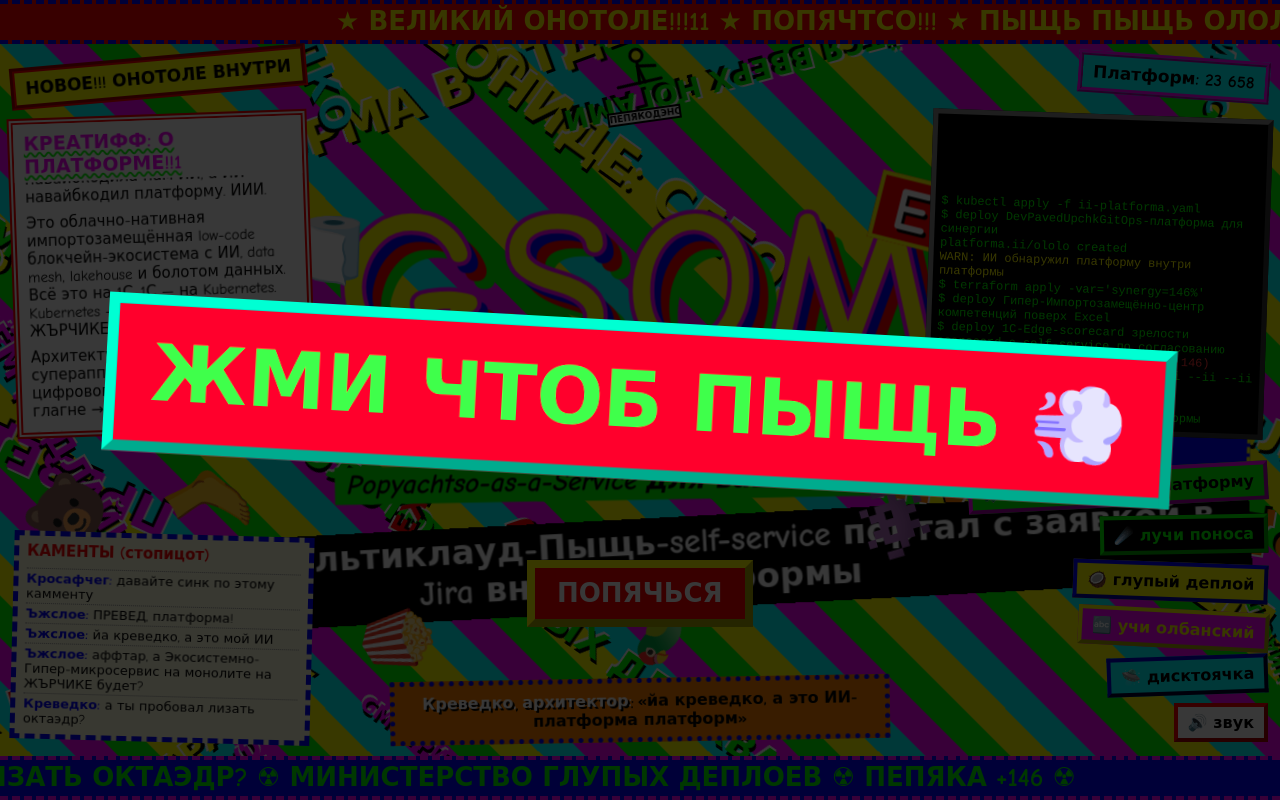
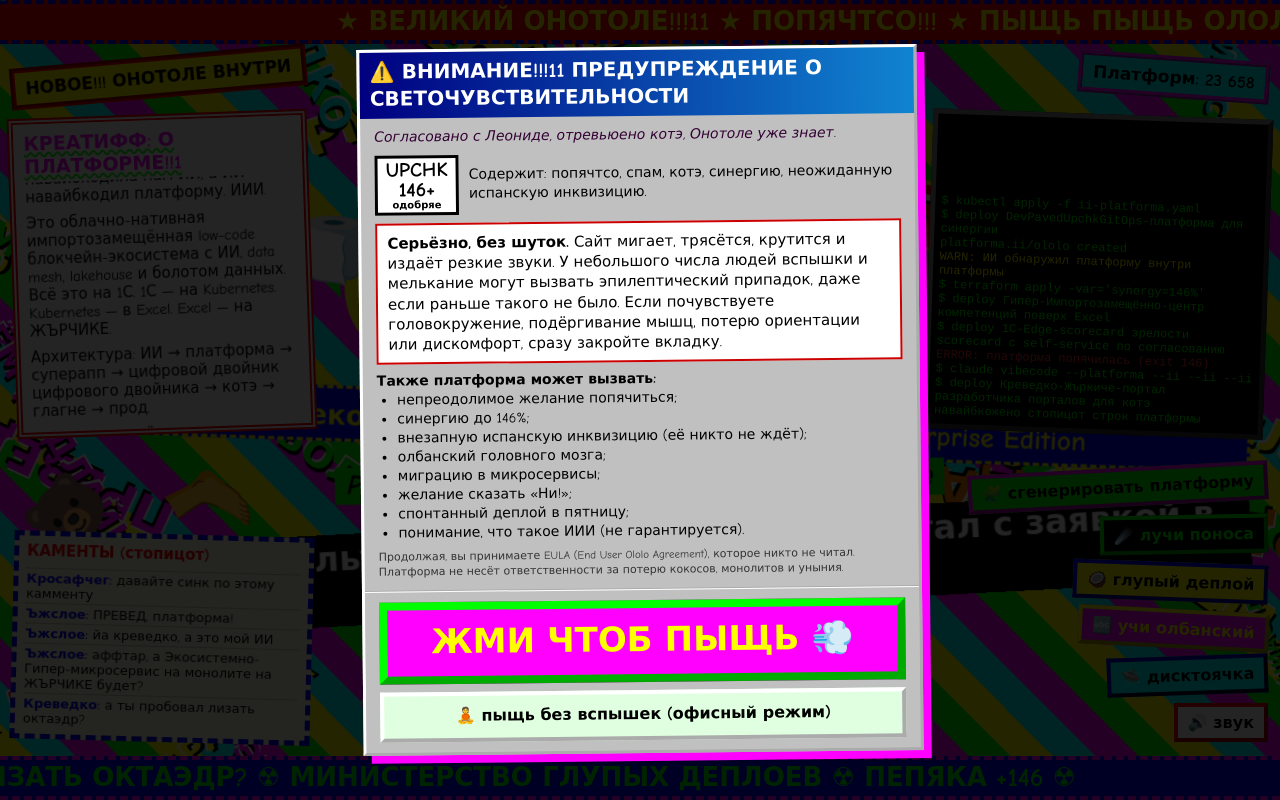
Before and after one commit to alexwirehead/gsom, a plain HTML site: page index.html in a window 1280 px wide. Drawn offline with Linux system fonts and the light colour scheme.

Commit message:
feat(glagne): дисклеймер о вспышках и офисный режим без мигания
- стартовый экран — предупреждение в духе игр: серьёзный блок
  о припадках без шуток, рейтинг UPCHK 146+, список побочек
  от синергии до спонтанного деплоя в пятницу и EULA
  (End User Ololo Agreement), которое никто не читал
- кнопка «🧘 пыщь без вспышек»: body.calm гасит все CSS-анимации,
  shake() и пульс центра молчат, звук и полёты остаются
- prefers-reduced-motion: дисклеймер сам советует офисный режим
- клик по тексту предупреждения больше не запускает вспышки

Платформа впервые попросила разрешения. Леониде согласовал.

Onotole-Verdict: одобряе
Pyshch-Level: !!!11адинадин
Spam-Count: spam, spam, eggs and spam

```diff
--- a/index.html
+++ b/index.html
@@ -252,12 +252,31 @@
   .interrupt.zoh .big { position: relative; font-size: clamp(34px, 9vw, 110px); color: #f00; background: #000; padding: 6px 16px; border: 6px solid #0f0; animation: blink .2s steps(2) infinite; }
   @keyframes zoom { from { transform: scale(4) rotate(20deg); } to { transform: none; } }
 
-  #start { position: fixed; inset: 0; z-index: 30; display: grid; place-items: center; background: rgba(0,0,0,.78); cursor: pointer; padding: 16px; }
-  #start button {
-    font: inherit; font-size: clamp(26px, 7vw, 72px); font-weight: 900; padding: 20px 32px;
-    background: #f0f; color: #ff0; border: 10px outset #0f0; cursor: pointer;
-    animation: wobble .3s ease-in-out infinite alternate, hue .7s linear infinite;
+  /* стартовый экран: дисклеймер о вспышках. Сам он не мигает и не трясётся — по-честному */
+  #start { position: fixed; inset: 0; z-index: 30; display: grid; place-items: center; background: rgba(0,0,0,.86); padding: 16px; overflow-y: auto; }
+  #start .warn { width: min(560px, 100%); background: #c0c0c0; color: #000; border: 3px outset #fff; box-shadow: 8px 8px 0 #f0f; transform: rotate(-.6deg); font-size: 14px; line-height: 1.35; }
+  #start .warn h2 { margin: 0; padding: 6px 10px; background: linear-gradient(90deg, #000080, #1084d0); color: #fff; font-size: clamp(15px, 2.6vw, 20px); }
+  #start .warn .body { padding: 10px 14px; display: grid; gap: 8px; }
+  #start .warn .by { font-style: italic; color: #303; }
+  #start .warn .rating { display: flex; gap: 10px; align-items: center; }
+  #start .warn .rating b { flex: none; background: #fff; border: 3px solid #000; padding: 2px 8px; font-size: 20px; font-weight: 900; text-align: center; line-height: 1; }
+  #start .warn .rating b small { display: block; font-size: 10px; }
+  #start .warn .serious { background: #fff; border: 2px solid #c00; padding: 8px 10px; font-size: 15px; }
+  #start .warn ul { margin: 0; padding-left: 20px; }
+  #start .warn .fine { font-size: 11px; color: #333; }
+  #start .warn .os { background: #ff0; padding: 4px 8px; font-weight: 700; }
+  #start .warn .go { position: sticky; bottom: 0; display: grid; gap: 8px; padding: 10px 14px; background: #c0c0c0; border-top: 2px groove #fff; }
+  #start button { font: inherit; font-weight: 900; cursor: pointer; padding: 10px 16px; }
+  #start #go { font-size: clamp(22px, 5vw, 34px); background: #f0f; color: #ff0; border: 8px outset #0f0; }
+  #start #calm { font-size: 16px; background: #e0ffe0; color: #000; border: 4px outset #fff; }
+  #start button.pref { outline: 4px solid #ff0; outline-offset: 2px; }
+  /* офисный режим: без мигания, тряски и прочей анимации; JS-полёты и звук остаются */
+  @media (max-height: 520px) and (orientation: landscape) {
+    #start .warn .go { grid-template-columns: 1fr 1fr; padding: 6px 10px; }
+    #start #go { font-size: 20px; border-width: 5px; padding: 6px 10px; }
+    #start #calm { font-size: 14px; padding: 6px 10px; }
   }
+  body.calm, body.calm *, body.calm *::before, body.calm *::after { animation: none !important; }
 
   .shake { animation: shake .15s linear 3; }
   @keyframes shake { 25% { transform: translate(8px, -6px); } 50% { transform: translate(-8px, 6px); } 75% { transform: translate(6px, 8px); } }
@@ -418,7 +437,34 @@
   <div class="btns"><button id="ampPrev" type="button">⏮</button><button id="ampPlay" type="button">▶</button><button id="ampNext" type="button">⏭</button></div>
 </div>
 
-<div id="start"><button type="button">ЖМИ ЧТОБ ПЫЩЬ 💨</button></div>
+<div id="start">
+  <div class="warn" role="dialog" aria-labelledby="warnT">
+    <h2 id="warnT">⚠️ ВНИМАНИЕ!!!11 ПРЕДУПРЕЖДЕНИЕ О СВЕТОЧУВСТВИТЕЛЬНОСТИ</h2>
+    <div class="body">
+      <div class="by">Согласовано с Леониде, отревьюено котэ, Онотоле уже знает.</div>
+      <div class="rating"><b>UPCHK<br>146+<small>одобряе</small></b><span>Содержит: попячтсо, спам, котэ, синергию, неожиданную испанскую инквизицию.</span></div>
+      <div class="serious"><b>Серьёзно, без шуток.</b> Сайт мигает, трясётся, крутится и издаёт резкие звуки. У небольшого числа людей вспышки и мелькание могут вызвать эпилептический припадок, даже если раньше такого не было. Если почувствуете головокружение, подёргивание мышц, потерю ориентации или дискомфорт, сразу закройте вкладку.</div>
+      <div class="os" id="osCalm" hidden>Ваша ОС попросила поспокойнее — мы заметили и советуем офисный режим.</div>
+      <div><b>Также платформа может вызвать:</b>
+        <ul>
+          <li>непреодолимое желание попячиться;</li>
+          <li>синергию до 146%;</li>
+          <li>внезапную испанскую инквизицию (её никто не ждёт);</li>
+          <li>олбанский головного мозга;</li>
+          <li>миграцию в микросервисы;</li>
+          <li>желание сказать «Ни!»;</li>
+          <li>спонтанный деплой в пятницу;</li>
+          <li>понимание, что такое ИИИ (не гарантируется).</li>
+        </ul>
+      </div>
+      <div class="fine">Продолжая, вы принимаете EULA (End User Ololo Agreement), которое никто не читал. Платформа не несёт ответственности за потерю кокосов, монолитов и уныния.</div>
+    </div>
+    <div class="go">
+      <button type="button" id="go">ЖМИ ЧТОБ ПЫЩЬ 💨</button>
+      <button type="button" id="calm">🧘 пыщь без вспышек (офисный режим)</button>
+    </div>
+  </div>
+</div>
 
 <script>
 (() => {
@@ -968,7 +1014,7 @@
     if (P.drums) for (const ch of at(P.drums, i)) if (ch !== ".") ampDrum(ch, t);
     const delay = Math.max(0, t - ctx.currentTime);
     if (P.fx) for (const ch of at(P.fx, i)) if (ch !== ".") ampFx(ch, delay);
-    if (i % 4 === 0) setTimeout(() => { if (amp.on) center.animate([{ transform: "scale(1.06)" }, { transform: "none" }], 160); }, delay * 1000);
+    if (i % 4 === 0) setTimeout(() => { if (amp.on && !document.body.classList.contains("calm")) center.animate([{ transform: "scale(1.06)" }, { transform: "none" }], 160); }, delay * 1000);
     if (i % (16 * (tr.sayEvery || 4)) === 0 && tr.say) {
       const line = tr.say[amp.say++ % tr.say.length];
       setTimeout(() => { if (amp.on) speak(line); }, delay * 1000);
@@ -1041,7 +1087,7 @@
     document.body.appendChild(b);
     setTimeout(() => b.remove(), 800);
   }
-  function shake() { document.body.classList.remove("shake"); void document.body.offsetWidth; document.body.classList.add("shake"); }
+  function shake() { if (document.body.classList.contains("calm")) return; document.body.classList.remove("shake"); void document.body.offsetWidth; document.body.classList.add("shake"); }
   function edgePoint() {
     const s = Math.floor(rnd(0, 4));
     return s === 0 ? [rnd(0, W()), 0] : s === 1 ? [W(), rnd(0, H())] : s === 2 ? [rnd(0, W()), H()] : [0, rnd(0, H())];
@@ -1334,7 +1380,13 @@
 
   // ================= СТАРТ / ЗВУК =================
   const start = document.getElementById("start");
-  start.addEventListener("click", () => {
+  if (matchMedia("(prefers-reduced-motion: reduce)").matches) {
+    document.getElementById("osCalm").hidden = false;
+    const c = document.getElementById("calm"); c.classList.add("pref"); c.focus();
+  }
+  start.addEventListener("click", e => {
+    const btn = e.target.closest("button"); if (!btn) return; // клик по тексту дисклеймера не запускает вспышки
+    if (btn.id === "calm") document.body.classList.add("calm");
     unlockAudio();
     start.remove();
     fart(); speak("великий онотоле! платформа ии ололо");
```
Also changed, not shown: CLAUDE.md (+1 -1 lines), docs/SPEC.md (+7 -5 lines), CHANGELOG.md, README.md.
